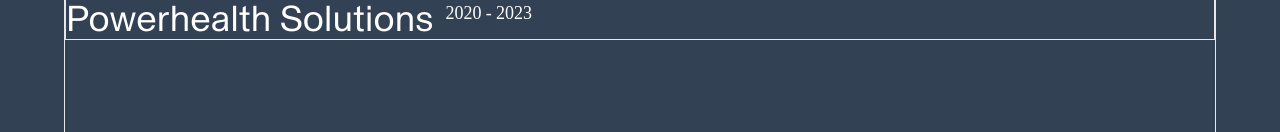
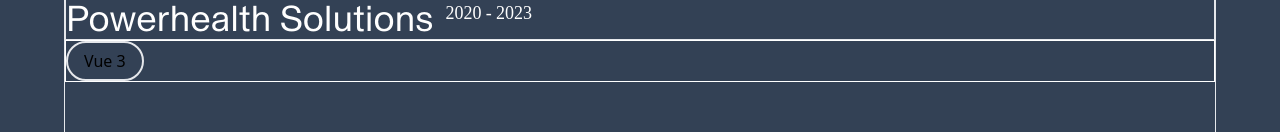
Before and after one commit to samb271/portfolio, a Vue app: page / in a window 1280 px wide. Shown: the part 1035-1167 px from the top of the page. Built offline with nearby package versions, Linux system fonts and the light colour scheme.

Commit message:
pill component init

```diff
--- /dev/null
+++ b/src/components/Pill.vue
@@ -0,0 +1,18 @@
+<script setup lang="ts">
+
+const { borderColor, color } = defineProps({
+  borderColor: {
+    type: String
+  },
+  color: {
+    type: String
+  }
+})
+
+</script>
+
+<template>
+  <div class="text-base border-2 border-[borderColor] bg-[color] h-10 w-fit px-4 grid place-items-center rounded-full">
+    <slot></slot>
+  </div>
+</template>
--- a/src/components/Work.vue
+++ b/src/components/Work.vue
@@ -1,11 +1,15 @@
 <script setup lang="ts">
 import Title from './Title.vue';
 import Section from './Section.vue';
+import Pill from './Pill.vue'
 </script>
 
 <template>
   <div class="border h-screen">
     <Title>Work</Title>
     <Section time="2020 - 2023">Powerhealth Solutions</Section>
+    <div class="border border-white">
+      <Pill border-color="#42B883" color="#143929">Vue 3</Pill>
+    </div>
   </div>
 </template>
```
